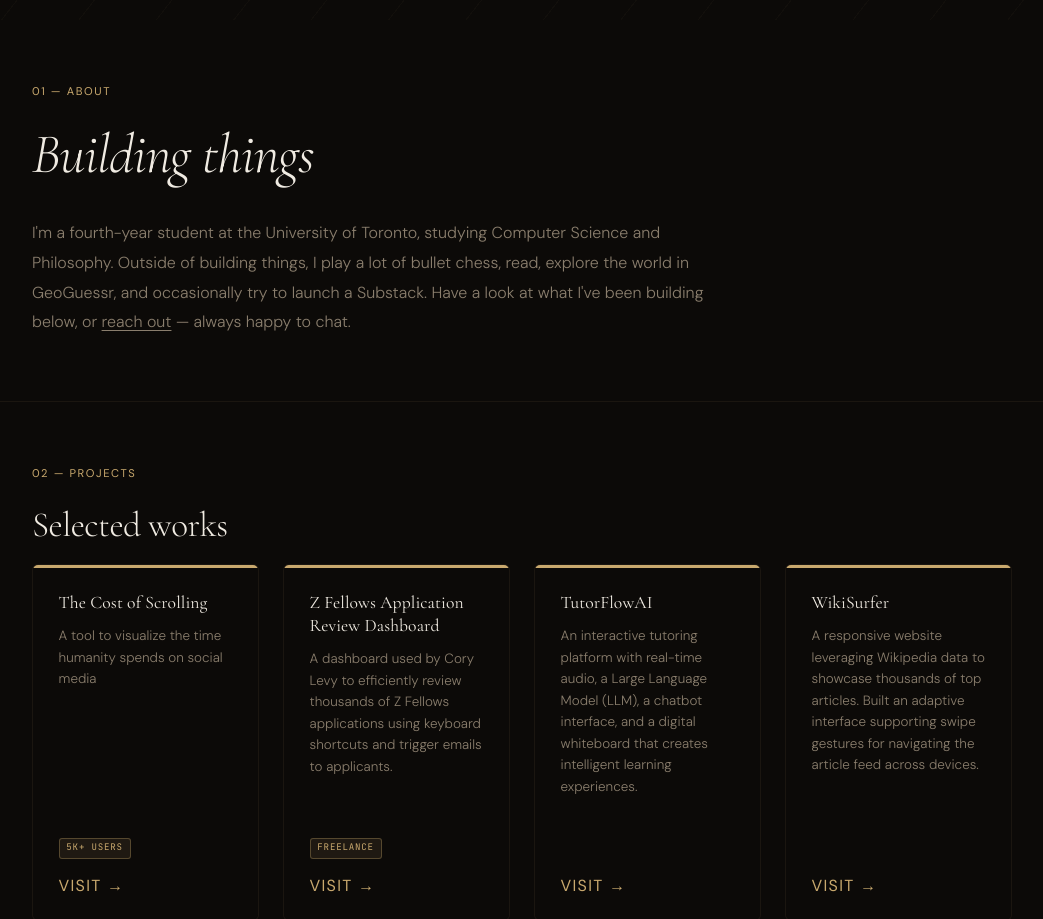
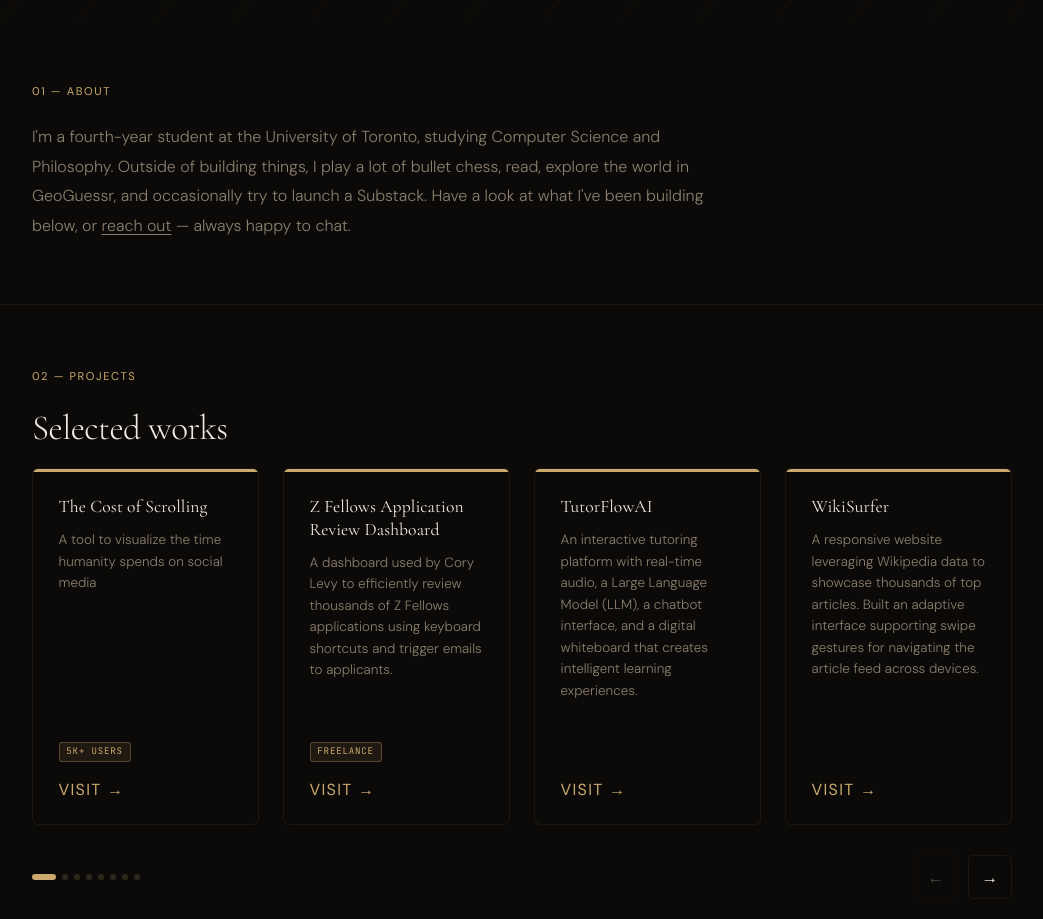
Before and after one commit to azariak/portfolio, a React (Vite) app: page / in a window 1280 px wide. Shown: the part 780-1699 px from the top of the page, without its empty margins (118-1161 px from the left). Built offline with nearby package versions, Linux system fonts and the light colour scheme; the HTML template or start-up script is replaced by a standard one.

Commit message:
Remove Building things heading from about section

```diff
--- a/src/pages/Home.css
+++ b/src/pages/Home.css
@@ -32,27 +32,6 @@
   text-transform: uppercase;
   color: var(--accent);
   margin-bottom: 1.5rem;
-}
-
-/* ---- Large section heading (About) ---- */
-.section-heading {
-  font-family: 'Cormorant Garamond', serif;
-  font-size: clamp(2.2rem, 5vw, 3.5rem);
-  font-weight: 300;
-  line-height: 1.15;
-  letter-spacing: -0.02em;
-  color: var(--text);
-  margin: 0 0 2rem 0;
-}
-
-.section-heading em {
-  font-style: italic;
-  color: var(--accent);
-}
-
-/* "Building things" reads cream/white in dark mode instead of gold */
-.dark .section-heading em {
-  color: var(--text);
 }
 
 /* ---- Smaller section heading (Projects, Software...) ---- */
--- a/src/pages/Home.jsx
+++ b/src/pages/Home.jsx
@@ -122,7 +122,6 @@ const Home = () => {
           <div className="section-label">01 &mdash; About</div>
           <div className="about-grid">
             <div className="about-left">
-              <h2 className="section-heading"><em>Building things</em></h2>
               <p className="about-body">
                 I'm a fourth-year student at the University of Toronto, studying
                 Computer Science and Philosophy. Outside of building things, I play
```
